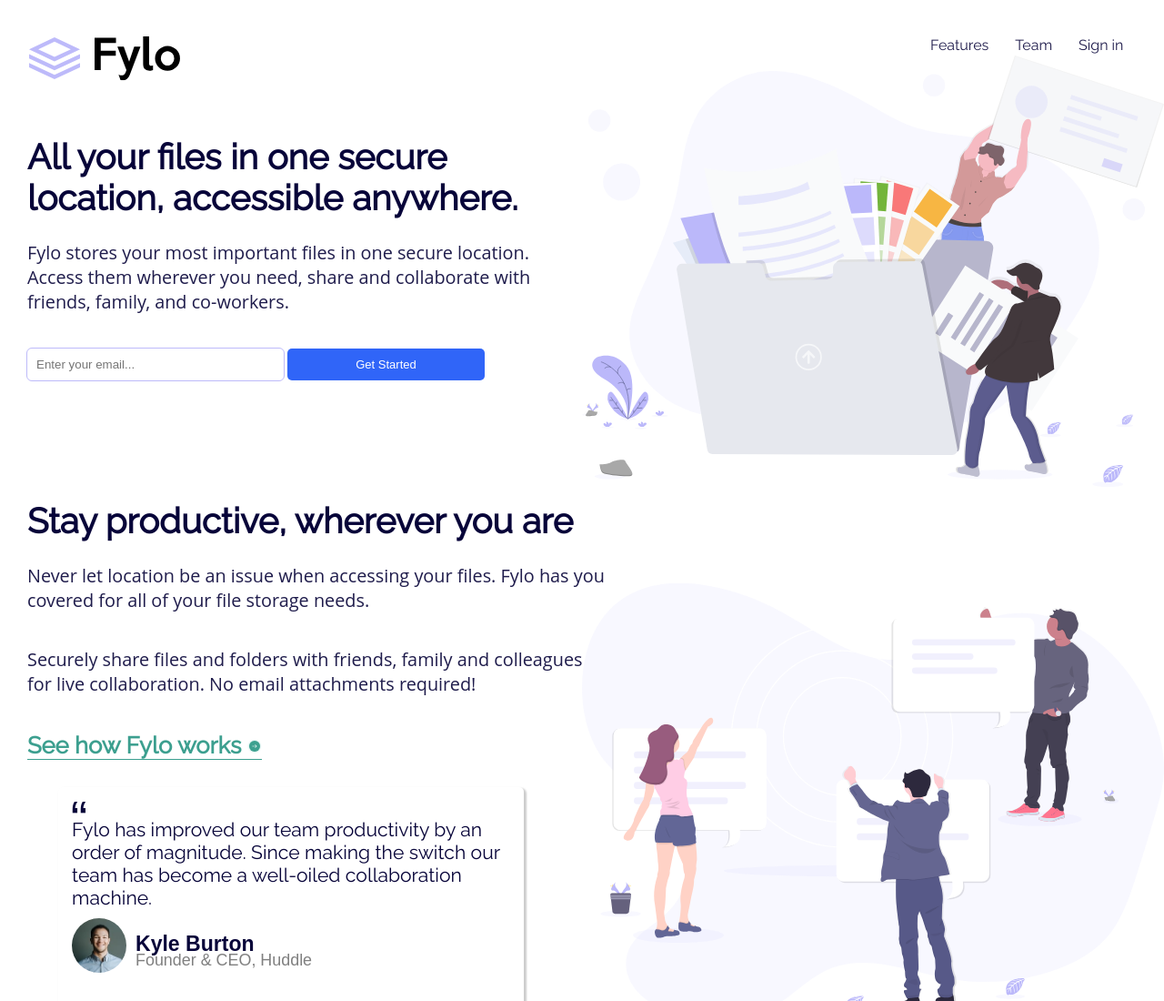
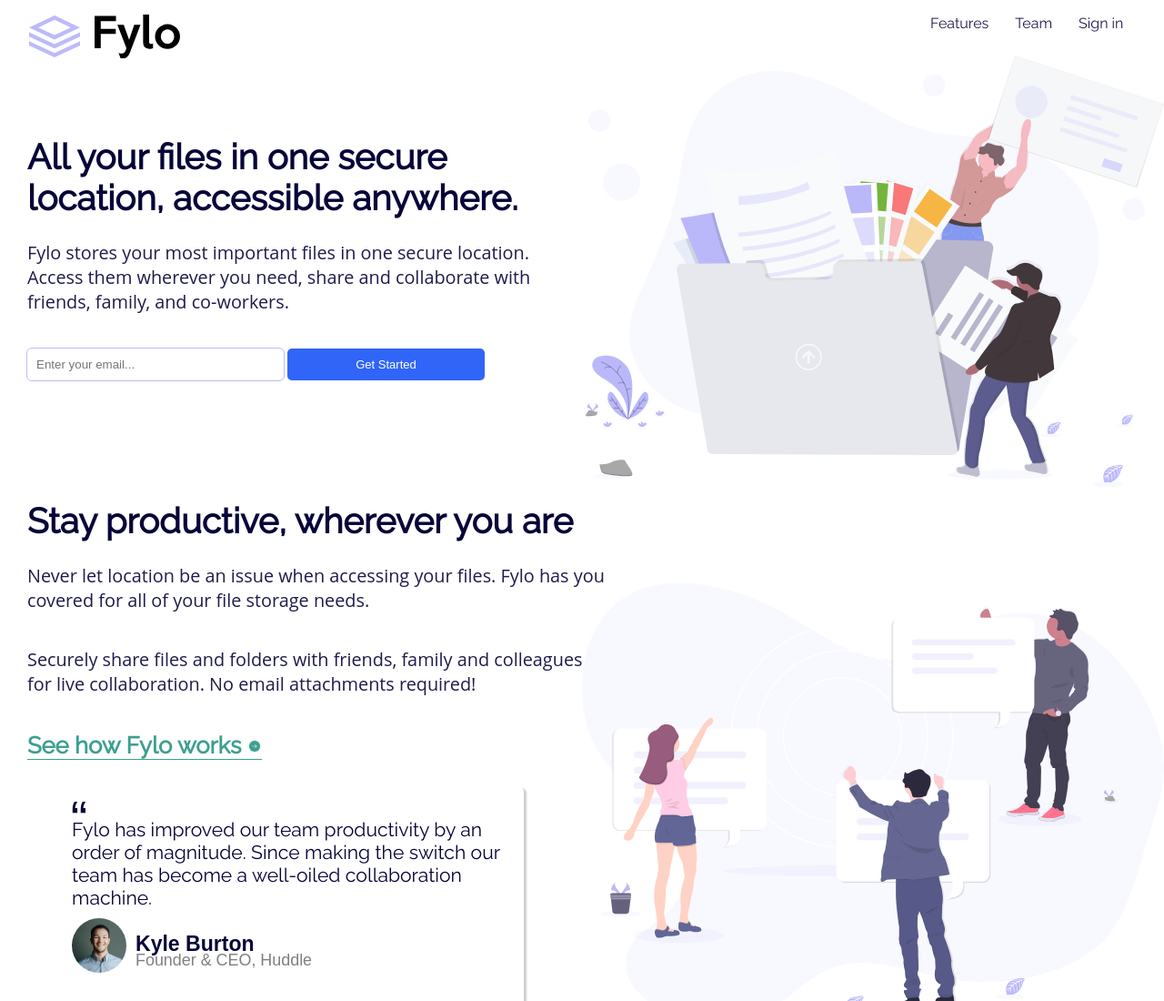
Before and after one commit to Thalis-Freitas/projeto-fylo, a plain HTML site: page index.html in a window 1280 px wide. Shown: the top 1100 px of the page at 91% size. Drawn offline with Linux system fonts and the light colour scheme; a web font is replaced by a local one.

Commit message:
alteração altura do menu superior

```diff
--- a/css/style.css
+++ b/css/style.css
@@ -12,14 +12,14 @@
 
 #logo-header {
     position: absolute;
-    top: 2.5%;
+    top: 1%;
     left: 2.5%;
 }
 
 #menu {
     position: absolute;
     right: 2.5%;
-    top: 2.5%;
+    top: 1%;
     width: 250px;
 }
 
```
